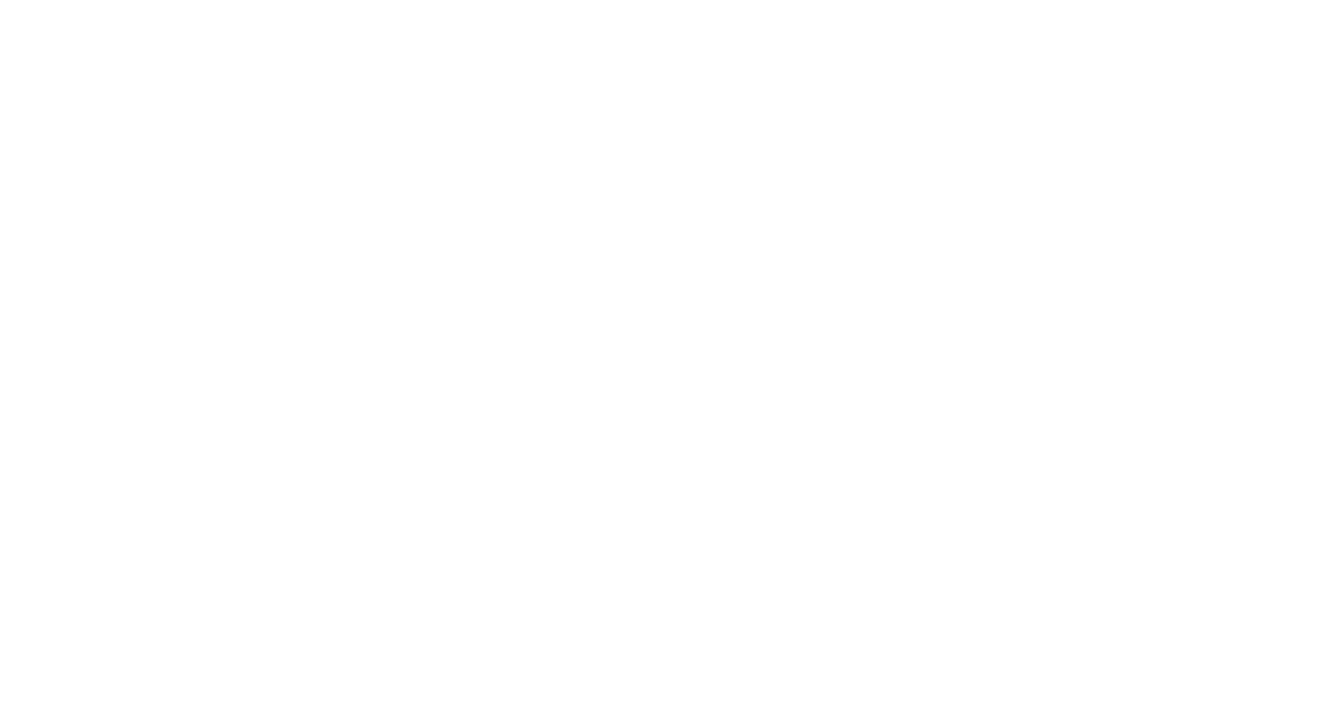
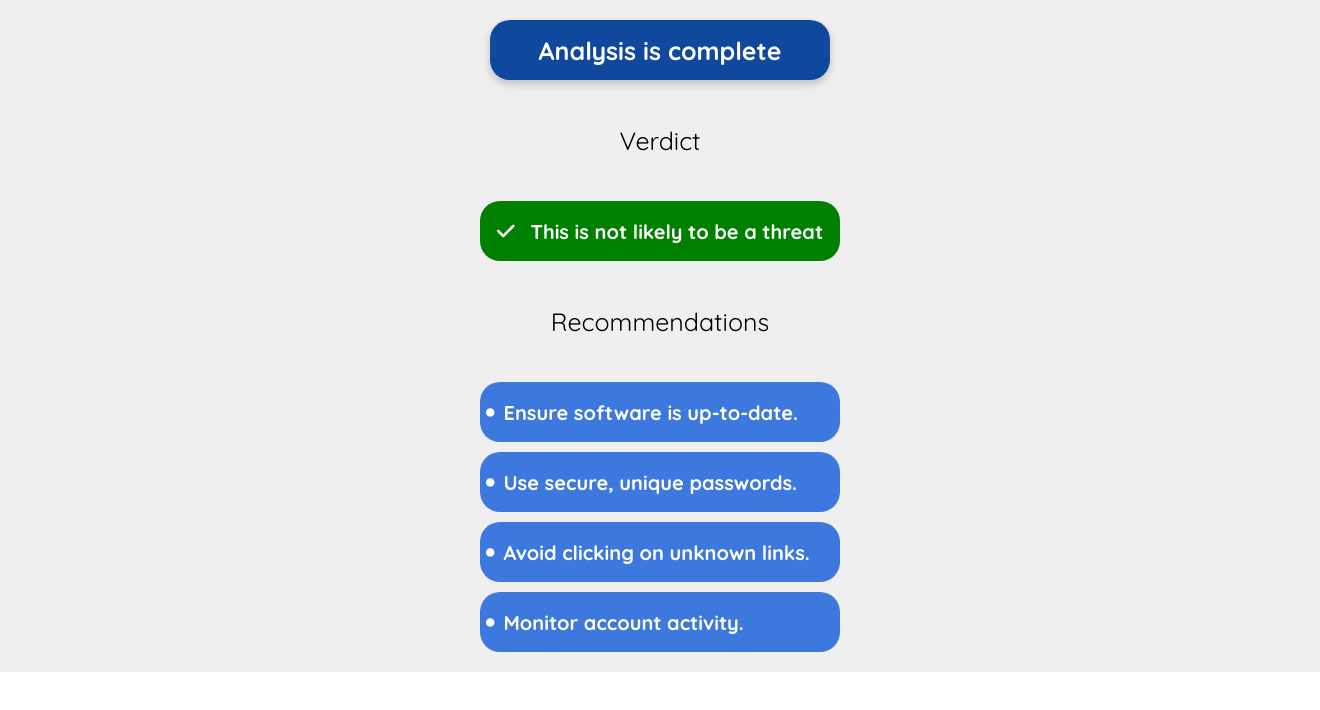
Before and after one commit to Scamonitor/front, a React (Create React App) app in the folder scam-monitor-front/: page /fraud/image/response in a window 1280 px wide. Before the commit this address had no page. Shown: the top 710 px of the page, 1320 px wide, since content can reach past the window. Built offline with nearby package versions, Linux system fonts and the light colour scheme.

Commit message:
Style for image response

```diff
--- a/scam-monitor-front/src/App.jsx
+++ b/scam-monitor-front/src/App.jsx
@@ -5,6 +5,7 @@
 import Audio from "./components/Audio.jsx"
 import Profile from "./routes/Profile.jsx";
 import Education from "./routes/Education.jsx";
+import ImageResponse from "./components/ImageResponse.jsx";
 
 function App() {
   return (
@@ -18,6 +19,7 @@
             <Route path="/fraud/audio" element={<Audio />} />
             <Route path="/profile" element={<Profile />} />
             <Route path="/education" element={<Education />} />
+            <Route path="/fraud/image/response" element={<ImageResponse />} />
           </Routes>
         </div>
       </div>
--- /dev/null
+++ b/scam-monitor-front/src/components/ImageResponse.jsx
@@ -0,0 +1,37 @@
+import React from 'react';
+import '../styles/imageResponse.css';
+import { FontAwesomeIcon } from '@fortawesome/react-fontawesome';
+import { faCheck } from '@fortawesome/free-solid-svg-icons';
+
+function ImageResponse() {
+  const recommendations = [
+    "Ensure software is up-to-date.",
+    "Use secure, unique passwords.",
+    "Avoid clicking on unknown links.",
+    "Monitor account activity."
+  ];
+
+  return (
+    <div className="response-container">
+      <div className="header-response">
+        <p className="header-title">Analysis is complete</p>
+      </div>
+      <p className="response-title">Verdict</p>
+      <div className="verdict-container">
+      <FontAwesomeIcon icon={faCheck} className="check-icon" />
+        <p>This is not likely to be a threat</p>
+      </div>
+      <p className="response-title">Recommendations</p>
+      <div className='recommendations'>
+      {recommendations.map((rec, index) => (
+        <div key={index} className="recommendation-container">
+          <p>{rec}</p>
+        </div>
+      ))}
+      </div>
+
+    </div>
+  );
+}
+
+export default ImageResponse;
--- a/scam-monitor-front/src/components/Imagen.jsx
+++ b/scam-monitor-front/src/components/Imagen.jsx
@@ -3,8 +3,11 @@
 import gallery from "../images/gallery.png";
 import imagendos from '../images/upload_image.png';
 import question from "../images/question.png"
+import { useNavigate } from 'react-router-dom';
+
 import PopUpIA from "./PopUpIA"
 function Imagen() {
+  const navigate = useNavigate();
 
   const fileInputRef = useRef(null);
 
@@ -44,6 +47,13 @@
           style={{ display: 'none' }}
         />
         </div>
+        <button
+        onClick={() => navigate('/fraud/image/response')}
+        style={{ cursor: 'pointer' }}
+        className="analisis-button"
+      >
+        Get analysis
+      </button>
       </div>
     );
   }
--- a/scam-monitor-front/src/styles/fraud.css
+++ b/scam-monitor-front/src/styles/fraud.css
@@ -9,6 +9,20 @@
     justify-content: center;
 
 }
+@keyframes strongPulse {
+  0% {
+    transform: scale(1);
+    box-shadow: 0 4px 8px rgba(54, 109, 201, 0.3);
+  }
+  50% {
+    transform: scale(1.03);
+    box-shadow: 0 8px 16px rgba(54, 109, 201, 0.5);
+  }
+  100% {
+    transform: scale(1);
+    box-shadow: 0 4px 8px rgba(54, 109, 201, 0.3);
+  }
+}
 .fraud-card {
   display: flex;
   align-items: center;
@@ -17,11 +31,14 @@
   padding: 20px;
   border-radius: 8px;
   width: 100%;
+  height: 130px;
   max-width: 300px;
   box-shadow: 0 4px 8px rgba(0, 0, 0, 0.2);
   text-align: center;
   border-radius: 20px;
-    background: #366DC9
+  background: #366DC9;
+  animation: strongPulse 1.5s infinite ease-in-out;
+  cursor: pointer;
 }
   .title-card{
     font-size: 40px;
--- /dev/null
+++ b/scam-monitor-front/src/styles/imageResponse.css
@@ -0,0 +1,77 @@
+.response-container {
+    display: flex;
+    flex-direction: column;
+    gap: 20px;
+    align-items: center;
+    padding: 20px;
+    background-color: #EFEFEF;
+    width: 100%;
+    height: screen;
+    justify-content: center;
+  }
+  .response-title{
+    color:black;
+    font-size: 25px;
+  }
+  .header-title{
+    font-weight: bold;
+    font-size: 25px;
+    text-align: left;
+  }
+  .header-response{
+    color: white;
+    padding: 20px;
+    border-radius: 20px;
+    width: 100%;
+    max-width: 300px;
+    box-shadow: 0 4px 8px rgba(0, 0, 0, 0.2);
+    background: #0F489D;
+    display: flex;
+    align-items: center;
+    justify-content: center;
+    gap: 1rem;
+    min-height: 20px;
+    height: 10px;
+  }
+  .verdict-container{
+    background-color: green;
+    height: 50px;
+    border-radius: 20px;
+    display: flex;
+    justify-content: center;
+    align-items: center;
+    padding: 5px;
+    color:white;
+    font-weight: bold;
+    width: 100%;
+    max-width: 350px;
+    font-size: 20px;
+    gap: 1rem;
+  }
+  .recommendation-container{
+    background-color: #3C78DD;
+    height: 50px;
+    border-radius: 20px;
+    display: flex;
+
+    align-items: center;
+    padding: 5px;
+    color:white;
+    font-weight: bold;
+    width: 100%;
+    width: 350px;
+    font-size: 20px;
+
+  }
+  .recommendation-container::before {
+    content: "•"; /* Bullet symbol */
+    color: white;
+    font-size: 30px;
+    margin-right: 8px;
+    text-align: left;
+  }
+  .recommendations{
+    display: flex;
+    flex-direction: column;
+    gap: 10px;
+  }
--- a/scam-monitor-front/src/styles/imagen.css
+++ b/scam-monitor-front/src/styles/imagen.css
@@ -92,3 +92,17 @@
   height:25rem;
   width:25rem;
 }
+.analisis-button{
+  background-color: #DB4437;
+  border-radius: 30px;
+  padding: 15px;
+  display: flex;
+  width: 200px;
+  justify-content: center;
+  border: none;
+  outline: none;
+  gap: 1rem;
+  font-weight: bold;
+  font-size: 15px;
+  cursor: pointer;
+}
```
Lines whose indentation alone changed are shown as unchanged.
